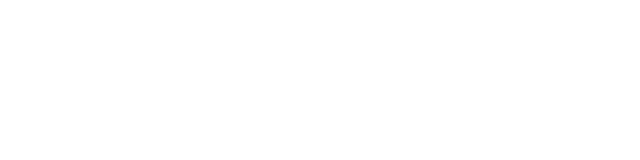
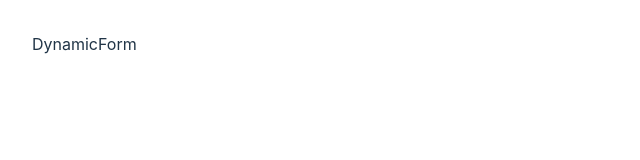
Before and after one commit to eugenioroblessiller/forms, a React (Vite) app: page /dynamic-form in a window 1280 px wide. Before the commit this address had no page. Shown: the top 160 px of the page, without its empty margins (0-640 px from the left). Built offline with nearby package versions, Linux system fonts and the light colour scheme.

Commit message:
Dynamic form

```diff
--- /dev/null
+++ b/src/pages/DynamicForm.tsx
@@ -0,0 +1,7 @@
+import React from 'react'
+
+export const DynamicForm = () => {
+  return (
+    <div>DynamicForm</div>
+  )
+}
--- a/src/pages/index.ts
+++ b/src/pages/index.ts
@@ -4,3 +4,4 @@
 export * from './FormikYupPage'
 export * from './RegisterPage'
 export * from './RegisterFormikPage'
+export * from './DynamicForm'
--- a/src/routes/Router.tsx
+++ b/src/routes/Router.tsx
@@ -2,6 +2,7 @@
 import { Route, Routes } from 'react-router-dom';
 
 import {
+    DynamicForm,
     FormikAbstractation,
     FormikBasicPage,
     FormikComponents,
@@ -21,6 +22,7 @@
             <Route path='/formik-components' element={<FormikComponents />} />
             <Route path='/formik-abstractation' element={<FormikAbstractation />} />
             <Route path='/formik-register' element={<RegisterFormikPage />} />
+            <Route path='/dynamic-form' element={<DynamicForm />} />
         </Routes>
     )
 }
```
